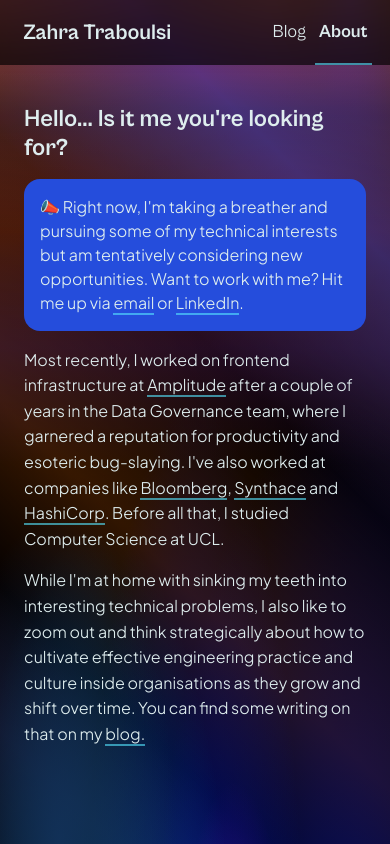
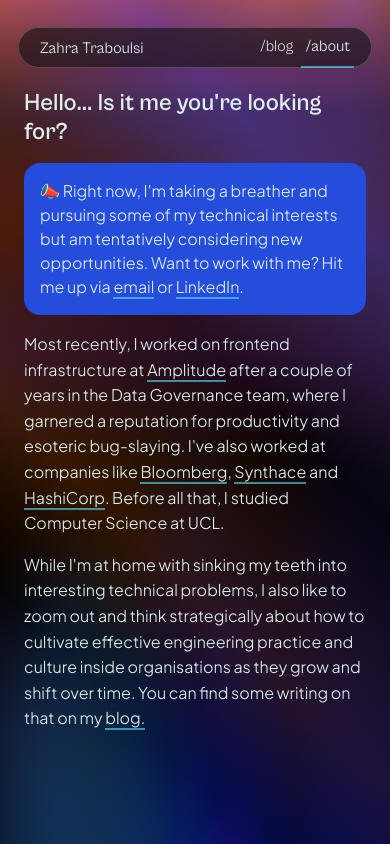
Before and after one commit to ZahraTee/personal-website, an Astro site: page /about in a window 390 px wide. Built offline with nearby package versions, Linux system fonts and the light colour scheme; Astro itself is replaced by a stand-in of ours.

Commit message:
Update navbar and mobile/tablet styling

```diff
--- a/src/components/Header.astro
+++ b/src/components/Header.astro
@@ -1,42 +1,36 @@
 ---
+import { SITE_TITLE } from '../consts';
 import HeaderLink from './HeaderLink.astro';
-import { SITE_TITLE } from '../consts';
 
 const { hideTitle } = Astro.props;
 ---
 
 <style>
-	.hidden {
-		visibility: hidden;
-	}
-</style>
-
-<header>
-	<nav>
-		<h2 class={hideTitle ? 'hidden' : ''}><a href="/">{SITE_TITLE}</a></h2>
-		<div class="internal-links">
-			<HeaderLink href="/blog">Blog</HeaderLink>
-			<HeaderLink href="/about">About</HeaderLink>
-		</div>
-	</nav>
-</header>
-<style>
 	header {
 		margin: 0;
 		padding: 0 1em;
-		background: #000a;
-		backdrop-filter: blur(5px);
-		-webkit-backdrop-filter: blur(5px);
+		width: calc(100% - 2em);
+		max-width: 720px;
+		left: calc((100% - 720px) / 2);
+		position: sticky;
+		top: 1.5em;
 		z-index: 1;
-		position: sticky;
-		top: 0;
-		box-shadow: 0 2px 8px rgba(var(--black), 5%);
+		border-radius: 2em;
+		background: #1119;
+		backdrop-filter: blur(8px);
+		-webkit-backdrop-filter: blur(8px);
+		box-shadow: inset 0 0 0 1px #fff3, 0 2px 8px rgba(var(--black), 5%);
+	}
+	header.mini {
+		width: fit-content;
+		left: calc(100% - 156px - 1.5em);
 	}
 	header h2 {
 		margin: 0;
-		font-size: 1.2em;
+		font-size: 1em;
+		font-weight: 400;
+
 	}
-
 	h2 a,
 	h2 a.active {
 		text-decoration: none;
@@ -48,9 +42,25 @@
 		justify-content: space-between;
 	}
 	nav a {
-		padding: 1em 0.5em;
+		padding: 0.5em;
 		border-bottom: 2px solid transparent;
 		text-decoration: none;
+		font-size: 0.875em;
+	}
+	nav a.active {
+		font-weight: 400;
+	}
+	nav a.active::after {
+		background-color: var(--text-color);
+	}
+	nav a.active:hover::after {
+		background-color: var(--link-color);
+	}
+	.internal-links a {
+		text-transform: lowercase;
+	}
+	.internal-links a::before {
+		content: '/'
 	}
 	nav a.active {
 		border-bottom-color: var(--link-color);
@@ -60,9 +70,26 @@
 		display: flex;
 	}
 
-	@media(max-width: 800px) {
+	@media(max-width: 820px) {
+		header {
+			width: calc(100% - 2em);
+			left: 1em;
+		}
+		header.mini {
+			left: calc(100% - 156px);
+		}
 		nav a {
-			padding: 1em 0.25em;
+			padding: 0.5em 0.25em;
 		}
 	}
 </style>
+
+<header class={hideTitle ? 'mini' : ''}>
+	<nav>
+		{!hideTitle && <h2><a href="/">{SITE_TITLE}</a></h2>}
+		<div class="internal-links">
+			<HeaderLink href="/blog">Blog</HeaderLink>
+			<HeaderLink href="/about">About</HeaderLink>
+		</div>
+	</nav>
+</header>
--- a/src/components/HeaderLink.astro
+++ b/src/components/HeaderLink.astro
@@ -10,9 +10,7 @@
 const isActive = href === pathname || href === '/' + subpath?.[0];
 ---
 
-<a href={href} class:list={[className, { active: isActive }]} {...props}>
-	<slot />
-</a>
+<a href={href} class:list={[className, { active: isActive }]} {...props}><slot /></a>
 <style>
 	a {
 		display: inline-block;
--- a/src/layouts/BlogPost.astro
+++ b/src/layouts/BlogPost.astro
@@ -18,6 +18,8 @@
 				border-style: solid;
 				border-image: linear-gradient(to bottom, #fff0, var(--text-color)) 1 100%;
 				font-size: 16px;
+				margin: 3em 0 0 0;
+    			padding: 0 1.5em 3em 1.5em;
 			}
 			article {
 				width: calc(100% - 2em);
@@ -46,7 +48,7 @@
 				text-align: center;
 			}
 
-			@media (max-width: 820px) {
+			@media (max-width: 720px) {
 				article {
 					padding: 0;
 				}
--- a/src/pages/about.astro
+++ b/src/pages/about.astro
@@ -41,15 +41,15 @@
 				border-radius: 100px;
 				position: absolute;
 				z-index: 0;
-				left: calc(30% - 250px);
-				top: 15%;
+				left: calc(((100% - 45ch) / 2) - 100px);
+				top: 5em;
 				height: 400px;
 				filter: blur(0.1px) sepia(0.5) brightness(0.4) contrast(0.9);
 				mix-blend-mode: lighten;
 			}
-			section {
+			.about {
 				max-width: 45ch;
-				margin-left: 30%;
+				margin-left: calc(((100% - 45ch) / 2) + 90px);
 				line-height: 1.6;
 			}
 			.callout {
@@ -61,13 +61,12 @@
 				border-radius: 1em;
 				display: block;
 			}
-			@media (max-width: 820px) {
-				section {
-					margin: auto;
-					padding-top: 1em;
-				}
+			@media (max-width: 720px) {
 				img {
 					visibility: hidden;
+				}
+				.about {
+					margin: 0 auto;
 				}
 			}
 		</style>
@@ -75,7 +74,7 @@
 	<body class="index">
 		<Header />
 		<main>
-			<section>
+			<section class="about">
 				<h2>Hello... Is it me you're looking for?</h2>
 				<p class="callout">📣 Right now, I'm taking a breather and pursuing some of my technical interests but am tentatively considering new opportunities. Want to work with me? Hit me up via <a href="mailto:zahratee@gmail.com">email</a> or <a href="https://www.linkedin.com/in/zahratraboulsi/">LinkedIn</a>.
 				<p>Most recently, I worked on frontend infrastructure at <a href="https://amplitude.com/">Amplitude</a> after a couple of years in the Data Governance team, where I garnered a reputation for productivity and esoteric bug-slaying. I've also worked at companies like <a href="https://www.bloomberg.com/professional/products/bloomberg-terminal/access/bloomberg-professional-app/">Bloomberg</a>, <a href="
--- a/src/pages/blog/index.astro
+++ b/src/pages/blog/index.astro
@@ -3,7 +3,6 @@
 import Header from '../../components/Header.astro';
 import { SITE_TITLE, SITE_DESCRIPTION } from '../../consts';
 import { getCollection } from 'astro:content';
-import FormattedDate from '../../components/FormattedDate.astro';
 import PostList from '../../components/PostList.astro';
 
 const posts = (await getCollection('blog')).sort(
@@ -16,10 +15,6 @@
 	<head>
 		<BaseHead title={SITE_TITLE} description={SITE_DESCRIPTION} />
 		<style>
-			main {
-				width: 100%;
-				margin: auto;
-			}
 			.title {
 				font-size: 1.25em;
 				margin: 0;
--- a/src/pages/index.astro
+++ b/src/pages/index.astro
@@ -12,8 +12,9 @@
 		<style>
 			main {
 				display: flex;
-				width: 820px;
-				margin: 10vh auto;
+				width: calc(720px - 2em);
+				max-width: 100%;
+				margin: 25vh auto;
 				align-items: center;
 			}
 			h1 {
@@ -37,34 +38,36 @@
 				animation: blink 1s step-start 0s infinite;
 			}
 			.intro {
-				flex: 0 0 400px;
+				flex: 0 0 340px;
 			}
 			.intro h2 {
 				font-weight: 400;
 				font-size: 1.25em;
 				margin-bottom: 0;
+				color: #deedeed0;
 			}
-			@media (max-width: 840px) {
+			@media (max-width: 720px) {
 				main {
-					margin-top: 0;
-					width: 100%;
+					width: calc(100% - 3em);
+					margin: 3em 1.5em;
 					flex-direction: column;
 				}
 				.intro h1 {
 					font-size: 3.5em;
+					min-width: 7ch;
 				}
 				.intro h2 {
-					font-size: 1.5em;
+					font-size: 1.25em;
 				}
 				.intro h3 {
 					margin-top: 2em;
 					font-size: 1.25em;
 				}
 				.intro {
-					flex-basis: unset;
-					margin: 2.5em 0;
+					max-width: 500px;
+					margin: 0 0 2.5em 0;
+					flex: 0;
 				}
-
 			}
 		</style>
 	</head>
@@ -75,7 +78,7 @@
 				<h1>Zahra Traboulsi</h1>
 				<h2>Software engineering, design and miscellaneous pursuits</h2>
 			</section>
-			<PostList title="Recent Posts" limit={4}/>
+			<PostList title="Latest Posts" limit={4}/>
 		</main>
 	</body>
 </html>
--- a/src/styles/global.css
+++ b/src/styles/global.css
@@ -48,14 +48,15 @@
 	word-wrap: break-word;
 	overflow-wrap: break-word;
 	font-family: 'Plus Jakarta Sans', sans-serif;
-	font-size: 18px;
+	font-size: 16px;
+	font-weight: 350;
 	line-height: 1.5;
 	min-height: 100vh;
 }
 
 section, article {
 	max-width: 720px;
-	margin: 4em auto;
+	margin: 1em auto;
 }
 
 h1,
@@ -67,6 +68,7 @@
 	font-family: 'Cabinet Grotesk', Trebuchet MS, Helvetica, sans-serif;
 	margin: 0 0 0.5rem 0;
 	line-height: 1.2;
+	font-weight: 600;
 }
 article h2,
 article h3,
@@ -83,7 +85,6 @@
 a {
 	color: var(--text-color);
 	border-bottom: 2px solid var(--link-color);
-	width: fit-content;
 	text-decoration: none;
 }
 a:hover {
@@ -148,6 +149,7 @@
 	margin-bottom: 0.5em;
 }
 main {
+	margin-top: 4em;
 	animation: fadeInAnimation ease-in 0.5s;
     animation-iteration-count: 1;
     animation-fill-mode: forwards;
@@ -167,12 +169,12 @@
 	}
   }
 
-@media (max-width: 820px) {
+@media (max-width: 720px) {
 	body {
 		font-size: 18px;
 	}
 	main {
-		padding: 1.5em;
+		margin: 3em 1.5em;
 	}
 	section, article {
 		padding: 0;
```
Also changed, not shown: src/components/PostList.astro (+19 -7 lines).
